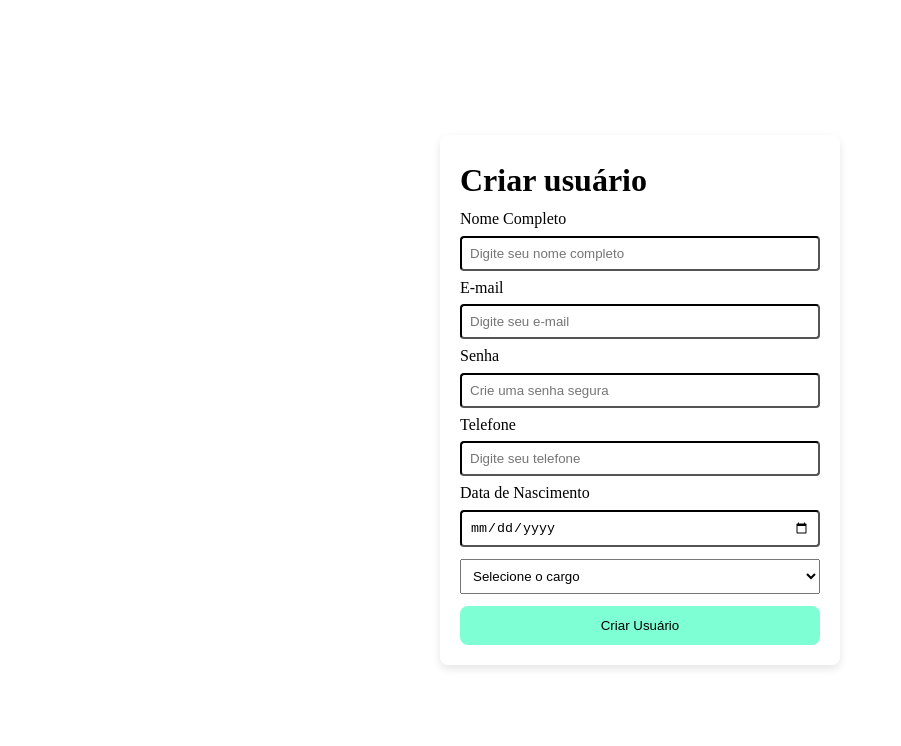
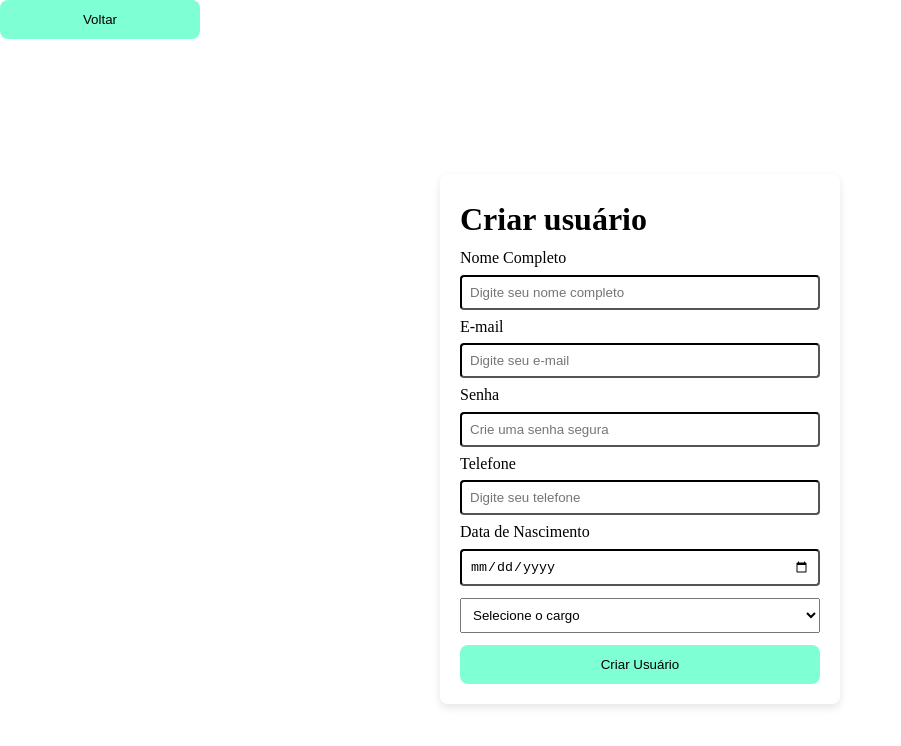
Before and after one commit to wandersoncbjr/Taqtile-Onboard, a React (Vite) app: page /add-user in a window 1280 px wide. Shown: the top 746 px of the page, without its empty margins (0-901 px from the left). Built offline with nearby package versions, Linux system fonts and the light colour scheme.

Commit message:
`Added floating action button to home page and updated styles for add user screen`

```diff
--- a/src/components/pages/create-user/add-user.tsx
+++ b/src/components/pages/create-user/add-user.tsx
@@ -7,10 +7,15 @@ import { errorMessages } from '@validation-forms/validation-messages';
 import { validationRegex } from '@validation-forms/validation-regex';
 import { validateBirthDate } from './validate-birth-date';
 import { theme } from 'theme/theme';
+import { useNavigate } from 'react-router-dom';
 
 export function CreateUser() {
   const { data, loading, error, errors, register, handleSubmit, handleCreateUserSubmit } = UseCreateUser();
+  const navigate = useNavigate();
+
   return (
+    <div className='add-user-screen'>
+      <Button onClick={() => navigate('/')}>Voltar</Button>
       <div className='add-user-screen-container'>
         <Card>
           <h1>Criar usuário</h1>
@@ -106,5 +111,6 @@ export function CreateUser() {
           </form>
         </Card>
       </div>
+    </div>
   );
 }
```
Lines whose indentation alone changed are shown as unchanged.
